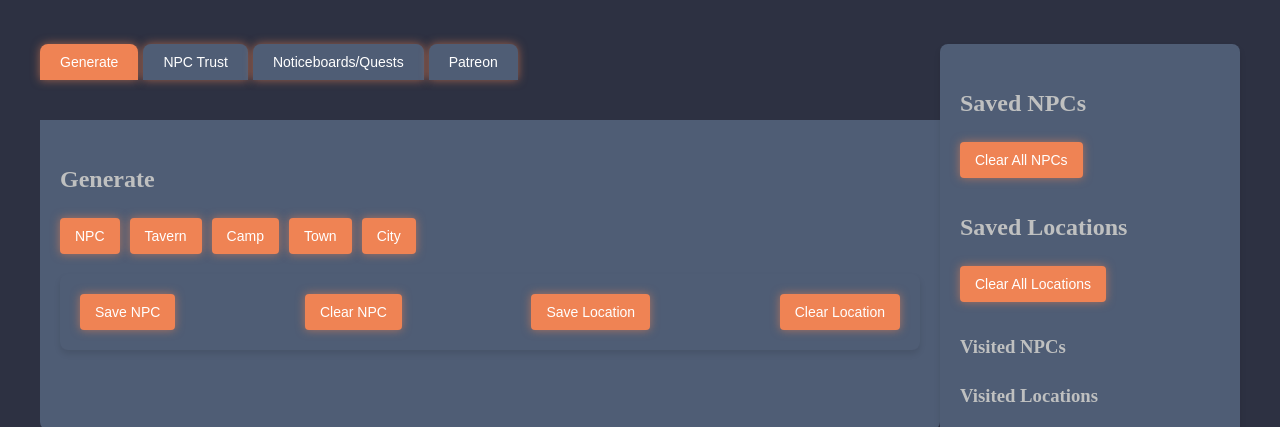
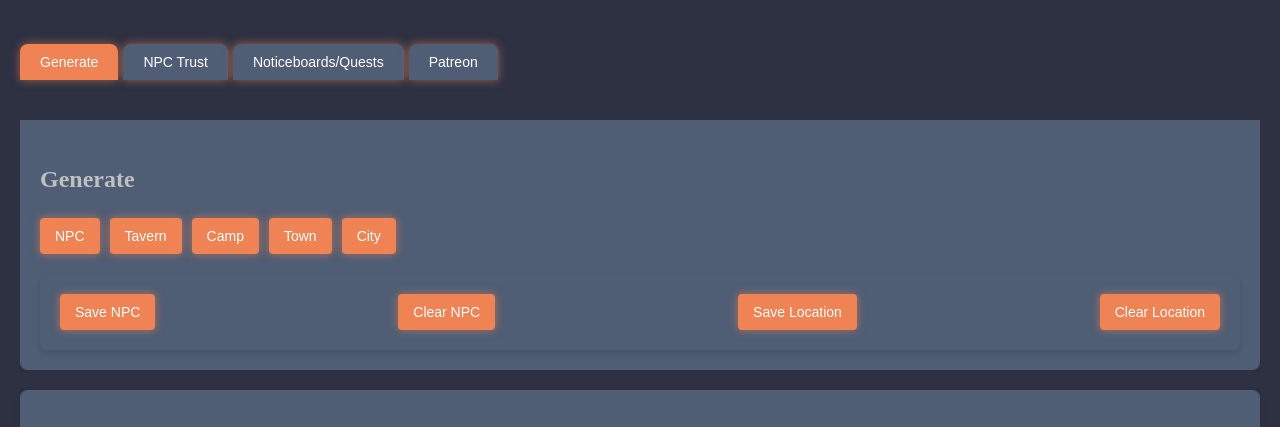
Before and after one commit to Jimpeccable/NPC-Generator-OBR, a browser extension: page index.html in a window 1280 px wide. Shown: the part 267-694 px from the top of the page. Drawn offline with Linux system fonts and the light colour scheme.

Commit message:
Update styles.css

```diff
--- a/styles.css
+++ b/styles.css
@@ -13,18 +13,24 @@ body {
     margin: 0;
     padding: 0;
     line-height: 1.6;
+    width: 100%;
+    max-width: 100vw;
+    overflow-x: hidden;
 }
 
 #app {
     display: grid;
-    grid-template-columns: 3fr 1fr;
+    grid-template-columns: 1fr;
     grid-template-areas:
-        "header header"
-        "main aside";
-    max-width: 1200px;
+        "header"
+        "main"
+        "aside";
+    max-width: 100%;
     margin: 0 auto;
     padding: 20px;
+    overflow-x: hidden;
 }
+
 
 header {
     grid-area: header;
@@ -377,3 +383,29 @@ input[type="range"]::-moz-range-thumb {
     padding: 15px;
     border-radius: 4px;
 }
+
+/* Webkit browsers (Chrome, Safari) */
+::-webkit-scrollbar {
+    width: 12px;
+}
+
+::-webkit-scrollbar-track {
+    background: rgba(255, 255, 255, 0.1);
+    border-radius: 10px;
+}
+
+::-webkit-scrollbar-thumb {
+    background: rgba(255, 255, 255, 0.3);
+    border-radius: 10px;
+    backdrop-filter: blur(5px);
+}
+
+::-webkit-scrollbar-thumb:hover {
+    background: rgba(255, 255, 255, 0.5);
+}
+
+/* Firefox */
+* {
+    scrollbar-width: thin;
+    scrollbar-color: rgba(255, 255, 255, 0.3) rgba(255, 255, 255, 0.1);
+}
```
